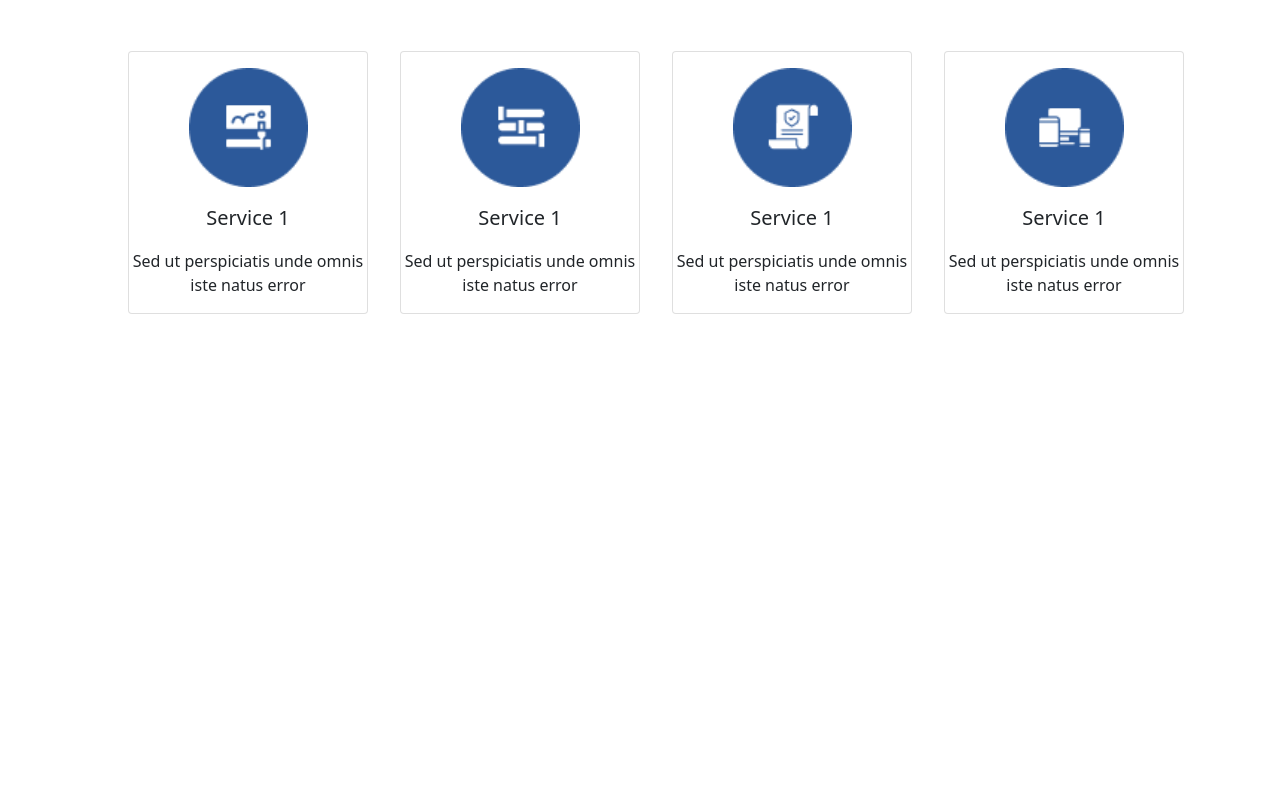
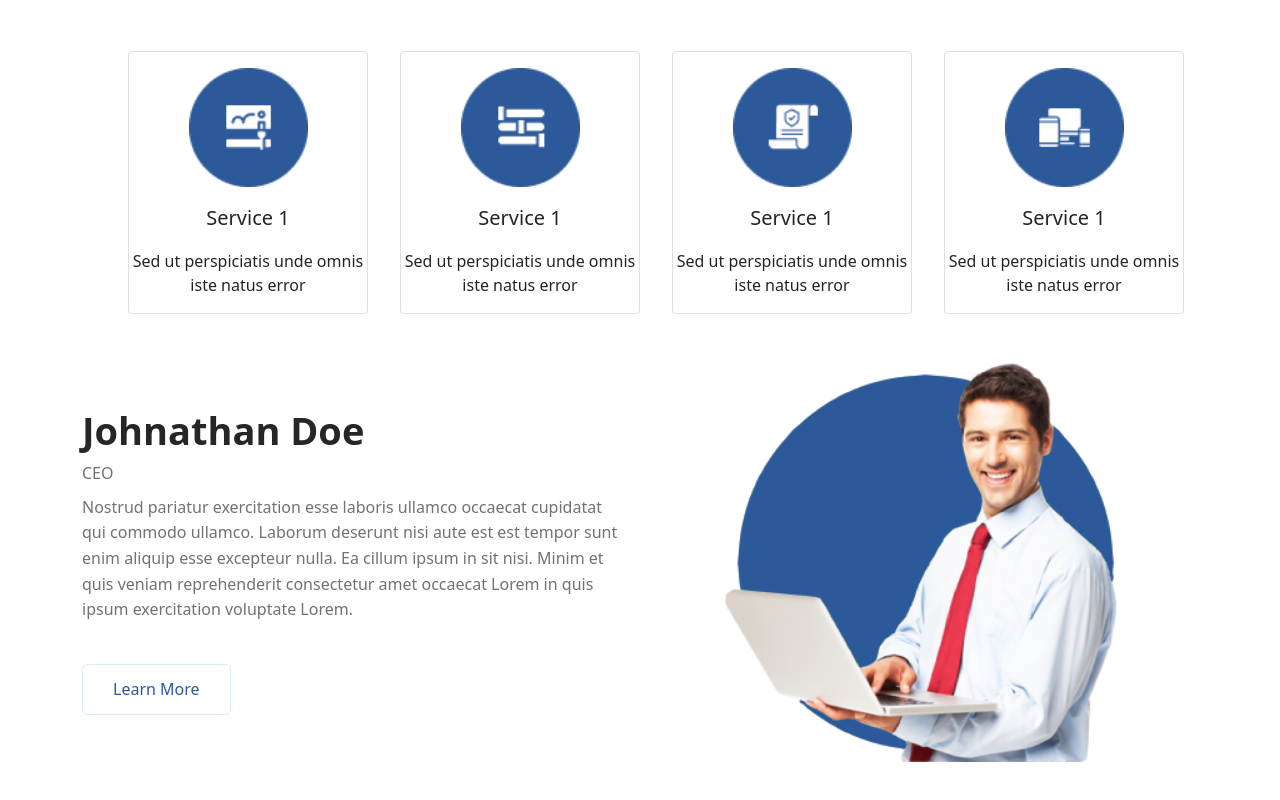
Before and after one commit to Alex225971/demo-website, a React (Create React App) app: page / in a window 1280 px wide. Shown: the part 1065-1865 px from the top of the page. Before the commit the page ends 1427 px from the top, so only its background shows below. Built offline with nearby package versions, Linux system fonts and the light colour scheme.

Commit message:
Added about section

```diff
--- a/src/App.js
+++ b/src/App.js
@@ -2,6 +2,7 @@ import "./App.scss";
 import Header from "./components/Header/Header";
 import { Services } from "./components/Services/Services";
 import { Navigation } from "./components/Navigation/Navigation";
+import About from "./components/About/About";
 
 function App() {
   return (
@@ -9,6 +10,7 @@ function App() {
       <Navigation />
       <Header />
       <Services />
+      <About />
     </div>
   );
 }
--- /dev/null
+++ b/src/components/About/About.js
@@ -0,0 +1,27 @@
+import React from "react";
+import "./About.scss";
+import aboutImg from "../../assets/CEO.png";
+
+export default function About() {
+  return (
+    <div className="container about_container">
+      <div className="row">
+        <div className="col-md d-flex flex-column justify-content-center align-items-start">
+          <h3 className="about_header">Johnathan Doe</h3>
+          <h5 className="about_subheader">CEO</h5>
+          <p className="about_info">
+            Nostrud pariatur exercitation esse laboris ullamco occaecat
+            cupidatat qui commodo ullamco. Laborum deserunt nisi aute est est
+            tempor sunt enim aliquip esse excepteur nulla. Ea cillum ipsum in
+            sit nisi. Minim et quis veniam reprehenderit consectetur amet
+            occaecat Lorem in quis ipsum exercitation voluptate Lorem.
+          </p>
+          <div className="btn about_btn">Learn More</div>
+        </div>
+        <div className="col-md">
+          <img src={aboutImg} alt="Johnathan Doe" width={"400px"} />
+        </div>
+      </div>
+    </div>
+  );
+}
--- /dev/null
+++ b/src/components/About/About.scss
@@ -0,0 +1,42 @@
+.about_container {
+  margin-bottom: 50px;
+}
+
+.about_header {
+  text-align: left;
+  font-style: normal;
+  font-weight: 700;
+  font-size: 38px;
+  line-height: 45px;
+  color: #252626;
+}
+
+.about_subheader {
+  text-align: left;
+  font-style: normal;
+  font-weight: 500;
+  font-size: 16px;
+  line-height: 160%;
+  color: #707273;
+}
+
+.about_info {
+  text-align: left;
+  font-style: normal;
+  font-weight: 400;
+  font-size: 16px;
+  line-height: 160%;
+  color: #707273;
+}
+
+.about_btn {
+  padding: 15px 30px;
+  margin-top: 25px;
+  border: 1px solid rgba(53, 175, 191, 0.2);
+  border-radius: 6px;
+  font-style: normal;
+  font-weight: 500;
+  font-size: 16px;
+  line-height: 120%;
+  color: #2c599a;
+}
```
Also changed, not shown: src/assets/CEO.png (added).
